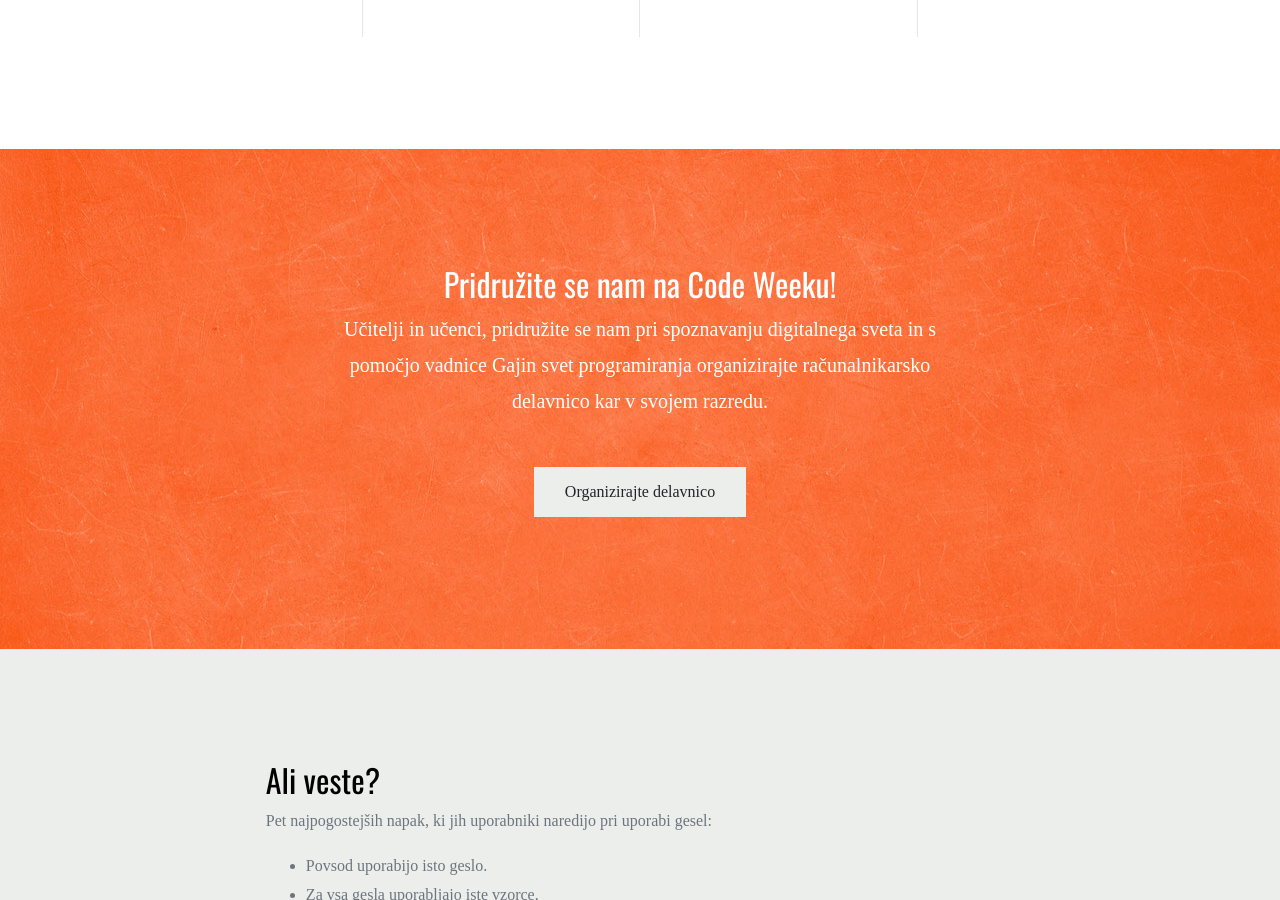
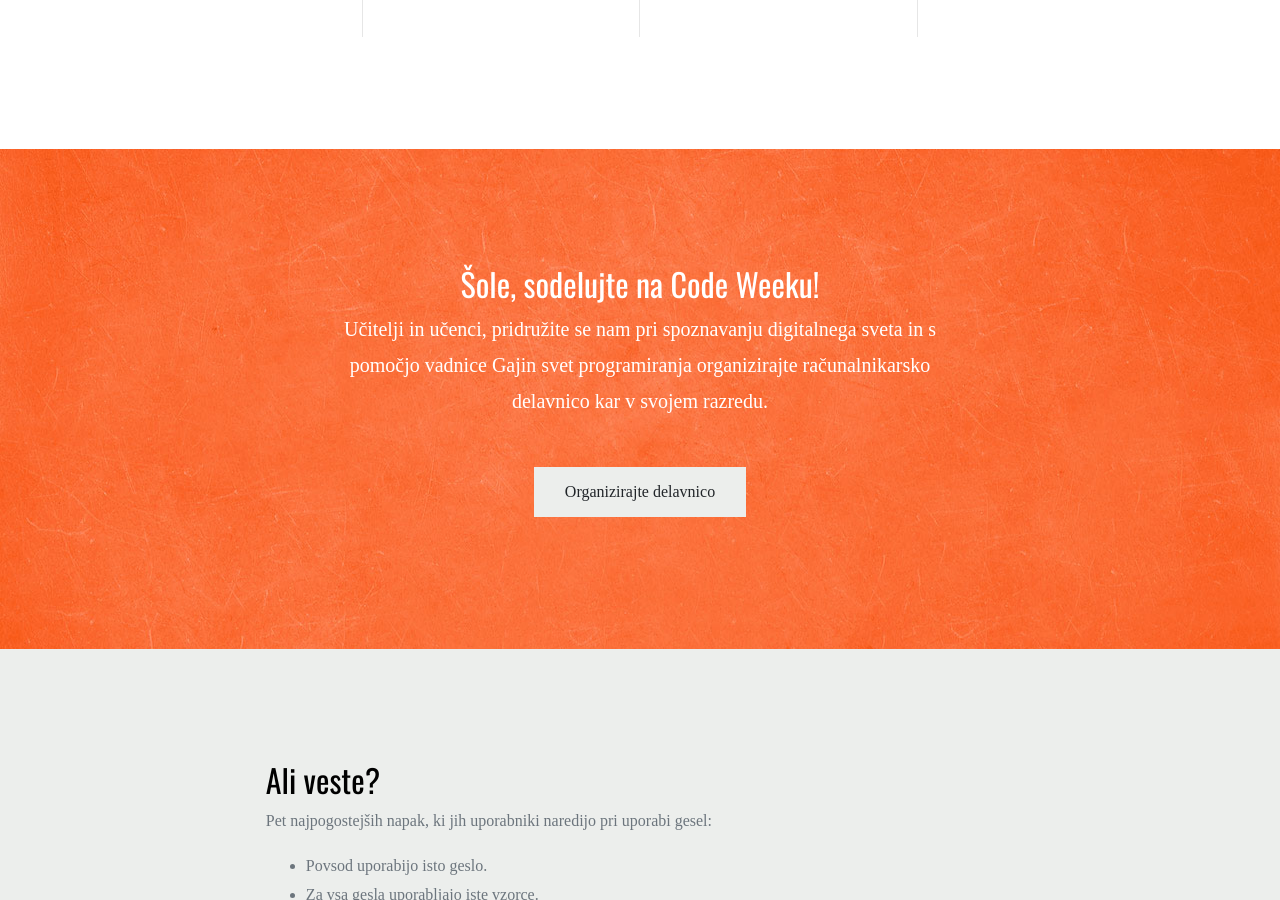
Before and after one commit to codeweeksi/gajin-svet, a Jekyll site: the page built from index.md, in a window 1280 px wide and 900 px high, scrolled down 1732 px. Built offline with Jekyll 4.4.1, drawn with Linux system fonts in a browser that asks for light colours; some web fonts are replaced; comment, search, counter and statistics services are not loaded.

Commit message:
edited h2

```diff
--- a/_layouts/home.html
+++ b/_layouts/home.html
@@ -48,7 +48,7 @@ layout: default
   <div class="container">
     <div class="row justify-content-center align-items-center intro">
       <div class="col-md-7 text-center element-animate">
-        <h2>Pridružite se nam na Code Weeku!</h2>
+        <h2>Šole, sodelujte na Code Weeku!</h2>
         <p class="lead mb-5">Učitelji in učenci, pridružite se nam pri spoznavanju digitalnega sveta in s pomočjo vadnice Gajin svet programiranja organizirajte računalnikarsko delavnico kar v svojem razredu.</p>
         <p><a href="#" class="btn btn-light">Organizirajte delavnico</a></p>
       </div>
```
